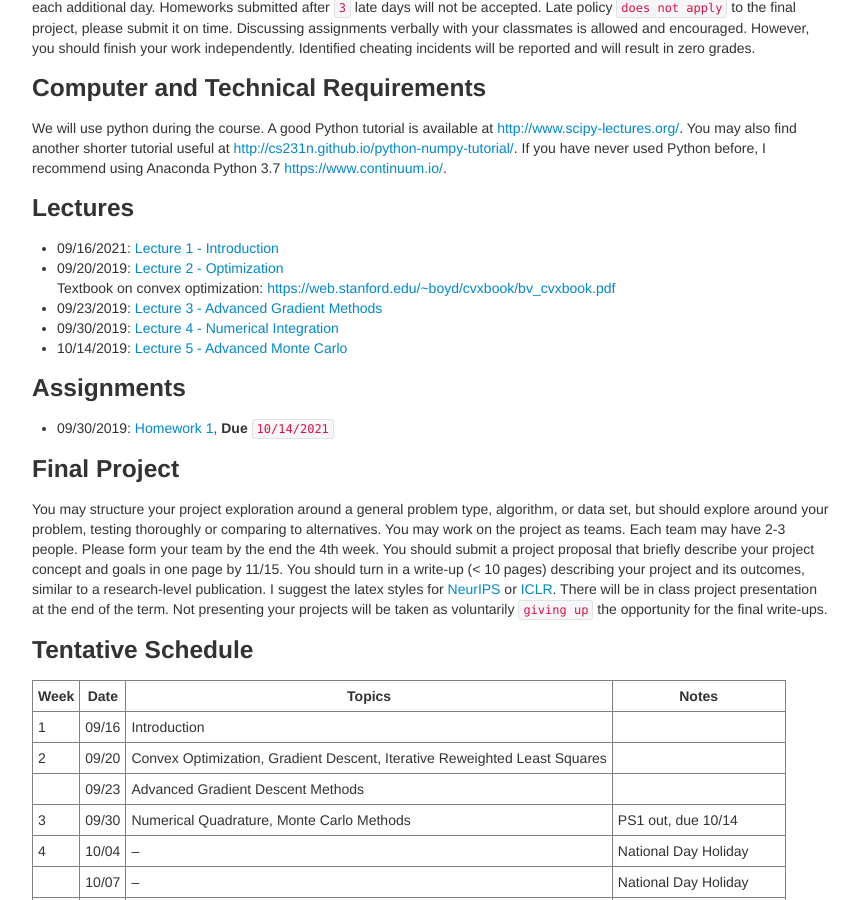
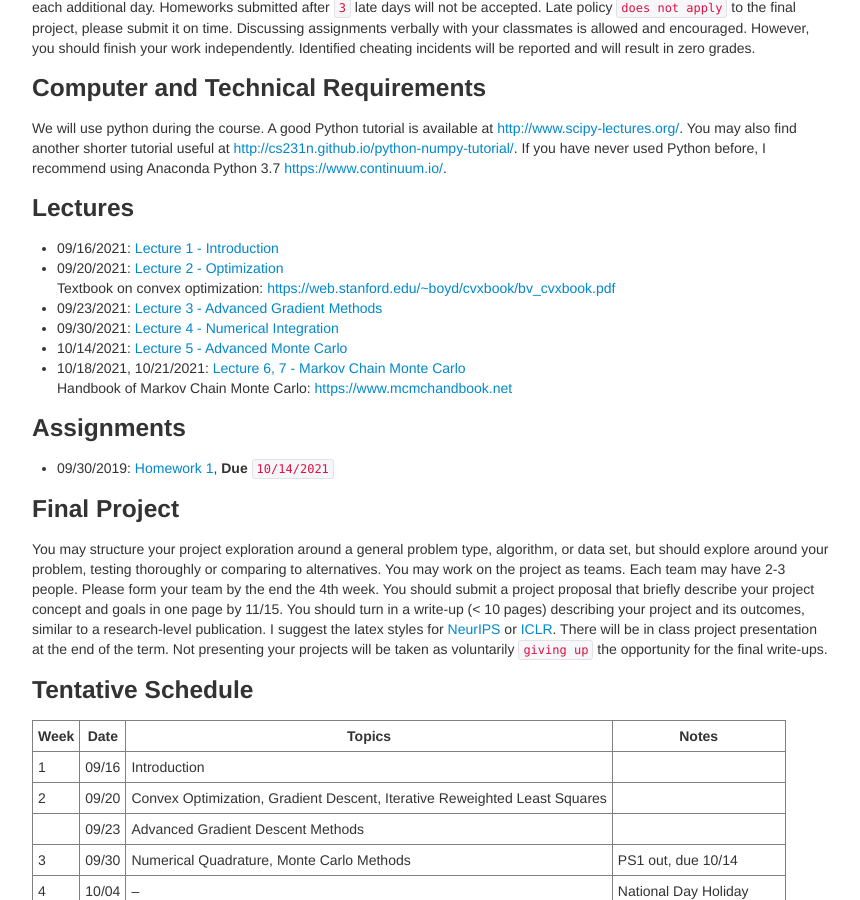
Before and after one commit to zcrabbit/zcrabbit.github.io, a Jekyll site: the page built from courses/smcm-f21.md, in a window 1280 px wide and 900 px high, scrolled down 905 px. Shown: the whole window, without its empty margins (208-1068 px from the left). Built offline with Jekyll 4.4.1, drawn with Linux system fonts in a browser that asks for light colours.

Commit message:
lecture 6,7 out

```diff
--- a/courses/smcm-f21.md
+++ b/courses/smcm-f21.md
@@ -38,11 +38,13 @@
 
 ### Lectures
 - 09/16/2021: [Lecture 1 - Introduction]({{sites.baseurl}}/static/slides/smcm_fall21/lec01.pdf)
-- 09/20/2019: [Lecture 2 - Optimization]({{sites.baseurl}}/static/slides/smcm_fall21/lec02.pdf)
+- 09/20/2021: [Lecture 2 - Optimization]({{sites.baseurl}}/static/slides/smcm_fall21/lec02.pdf)
   Textbook on convex optimization: <https://web.stanford.edu/~boyd/cvxbook/bv_cvxbook.pdf>
-- 09/23/2019: [Lecture 3 - Advanced Gradient Methods]({{sites.baseurl}}/static/slides/smcm_fall21/lec03.pdf)
-- 09/30/2019: [Lecture 4 - Numerical Integration]({{sites.baseurl}}/static/slides/smcm_fall21/lec04.pdf)
-- 10/14/2019: [Lecture 5 - Advanced Monte Carlo]({{sites.baseurl}}/static/slides/smcm_fall21/lec05.pdf)
+- 09/23/2021: [Lecture 3 - Advanced Gradient Methods]({{sites.baseurl}}/static/slides/smcm_fall21/lec03.pdf)
+- 09/30/2021: [Lecture 4 - Numerical Integration]({{sites.baseurl}}/static/slides/smcm_fall21/lec04.pdf)
+- 10/14/2021: [Lecture 5 - Advanced Monte Carlo]({{sites.baseurl}}/static/slides/smcm_fall21/lec05.pdf)
+- 10/18/2021, 10/21/2021: [Lecture 6, 7 - Markov Chain Monte Carlo]({{sites.baseurl}}/static/slides/smcm_fall21/lec0607.pdf)
+  Handbook of Markov Chain Monte Carlo: <https://www.mcmchandbook.net>
 
 ### Assignments
 - 09/30/2019: [Homework 1]({{sites.baseurl}}/static/slides/smcm_fall21/hw01.pdf), **Due** `10/14/2021`
```
Also changed, not shown: 1 other file.
